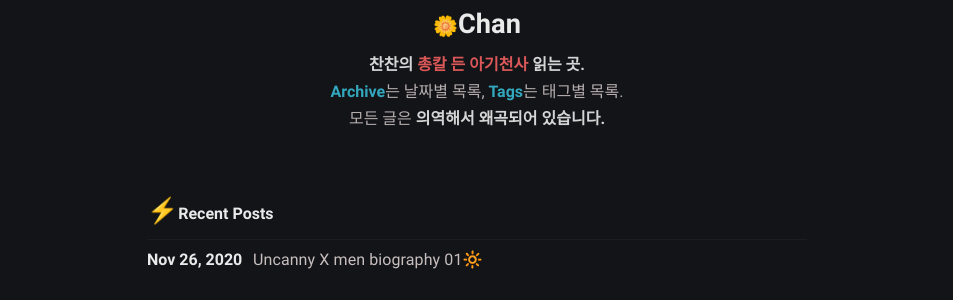
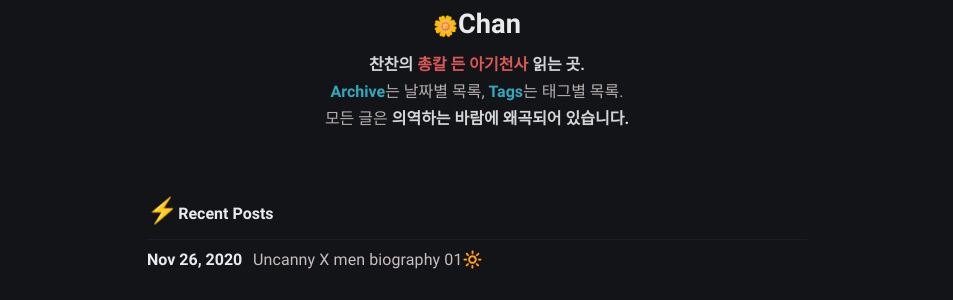
Before and after one commit to iwdstry/yeieje, a Jekyll site: the page built from index.md, in a window 1280 px wide. Shown: the part 249-549 px from the top of the page, without its empty margins (163-1116 px from the left). Built offline with Jekyll 4.4.1, drawn with Linux system fonts in a browser that asks for light colours.

Commit message:
Update _config.yml

```diff
--- a/_config.yml
+++ b/_config.yml
@@ -10,7 +10,7 @@ mode: dark # default theme "dark" | "light"
 # Profile settings
 author:
   name: <span style="font-size:20px">&#127804;</span>Chan # author name
-  bio:  <b>찬찬의 <font color="#F15F5F">총칼 든 아기천사</font color> 읽는 곳. </br><font color="#36B8CF">Archive</font color></b>는 날짜별 목록, <b><font color="#36B8CF">Tags</font color></b>는 태그별 목록.</br>모든 글은 <b>의역해서 왜곡되어 있습니다.</b> # tell to the world
+  bio:  <b>찬찬의 <font color="#F15F5F">총칼 든 아기천사</font color> 읽는 곳. </br><font color="#36B8CF">Archive</font color></b>는 날짜별 목록, <b><font color="#36B8CF">Tags</font color></b>는 태그별 목록.</br>모든 글은 <b>의역하는 바람에 왜곡되어 있습니다.</b> # tell to the world
   username: yeieje # general username
   github: github_yeieje # github username
   twitter: twitter_yeieje # twitter username
```
